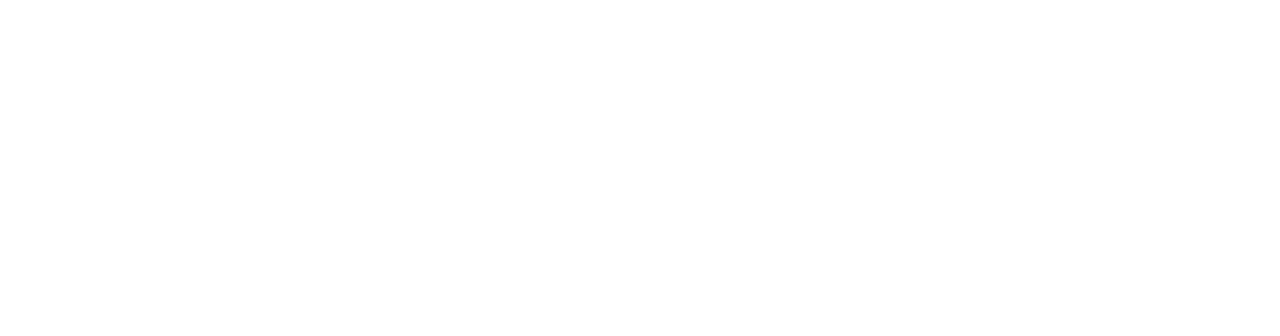
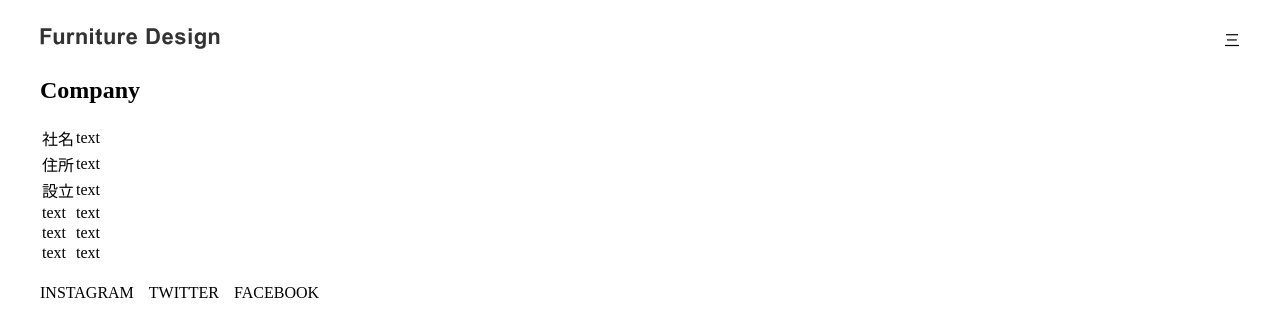
Before and after one commit to stmira/web-practical-training, a plain HTML site: page company.html in a window 1280 px wide. Drawn offline with nearby package versions, Linux system fonts and the light colour scheme; some packages are replaced by stand-ins of ours.

Commit message:
company土台

```diff
--- a/company.html
+++ b/company.html
@@ -12,6 +12,58 @@
         <script src="js/main.js"></script>
     </head>
     <body>
+        <header id="header" class="wrapper">
+            <h1 class="site-title">
+                <a href="index.html">
+                    <img src="img/logo.svg" alt="Furniture Design">
+                </a>
+            </h1>
+            <nav>
+                三
+            </nav>
+        </header>
+        <main>
+            <div class="content wrapper">
+                <h1 class="page-title">Company</h1>
+                <div id="company">
+                    <table class="info">
+                        <tr>
+                            <td>社名</td>
+                            <td>text</td>
+                        </tr>
+                        <tr>
+                            <td>住所</td>
+                            <td>text</td>
+                        </tr>
+                        <tr>
+                            <td>設立</td>
+                            <td>text</td>
+                        </tr>
+                        <tr>
+                            <td>text</td>
+                            <td>text</td>
+                        </tr>
+                        <tr>
+                            <td>text</td>
+                            <td>text</td>
+                        </tr>
+                        <tr>
+                            <td>text</td>
+                            <td>text</td>
+                        </tr>
+                    </table>
+                    <div class="map">
 
+                    </div>
+                </div>
+            </div>
+        </main>
+        <footer id="footer" class="wrapper">
+            <ul class="menu">
+                <li>INSTAGRAM</li>
+                <li>TWITTER</li>
+                <li>FACEBOOK</li>
+            </ul>
+        </footer>
     </body>
 </html>
```
Also changed, not shown: about.html (+15 -1 lines).
